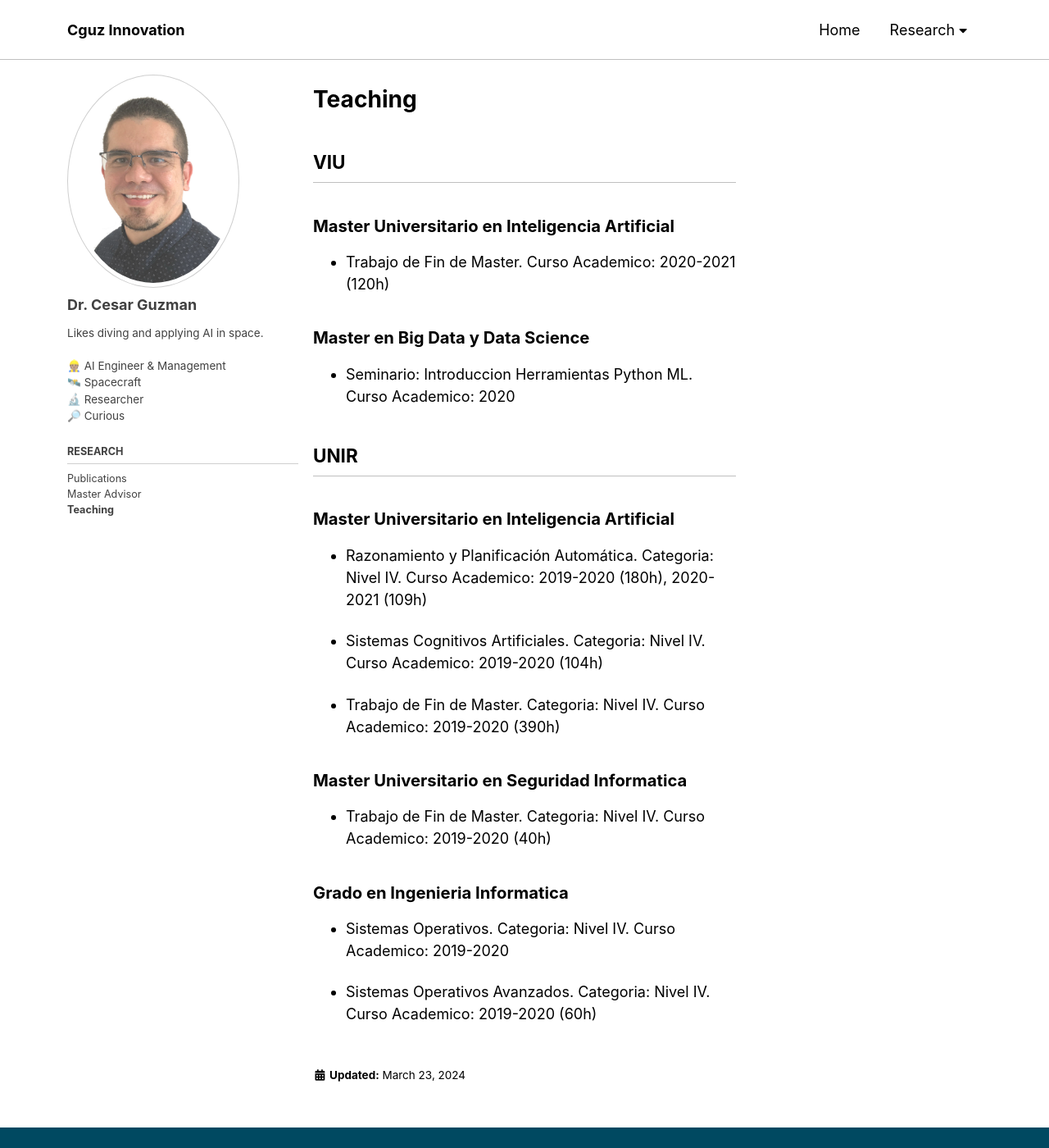
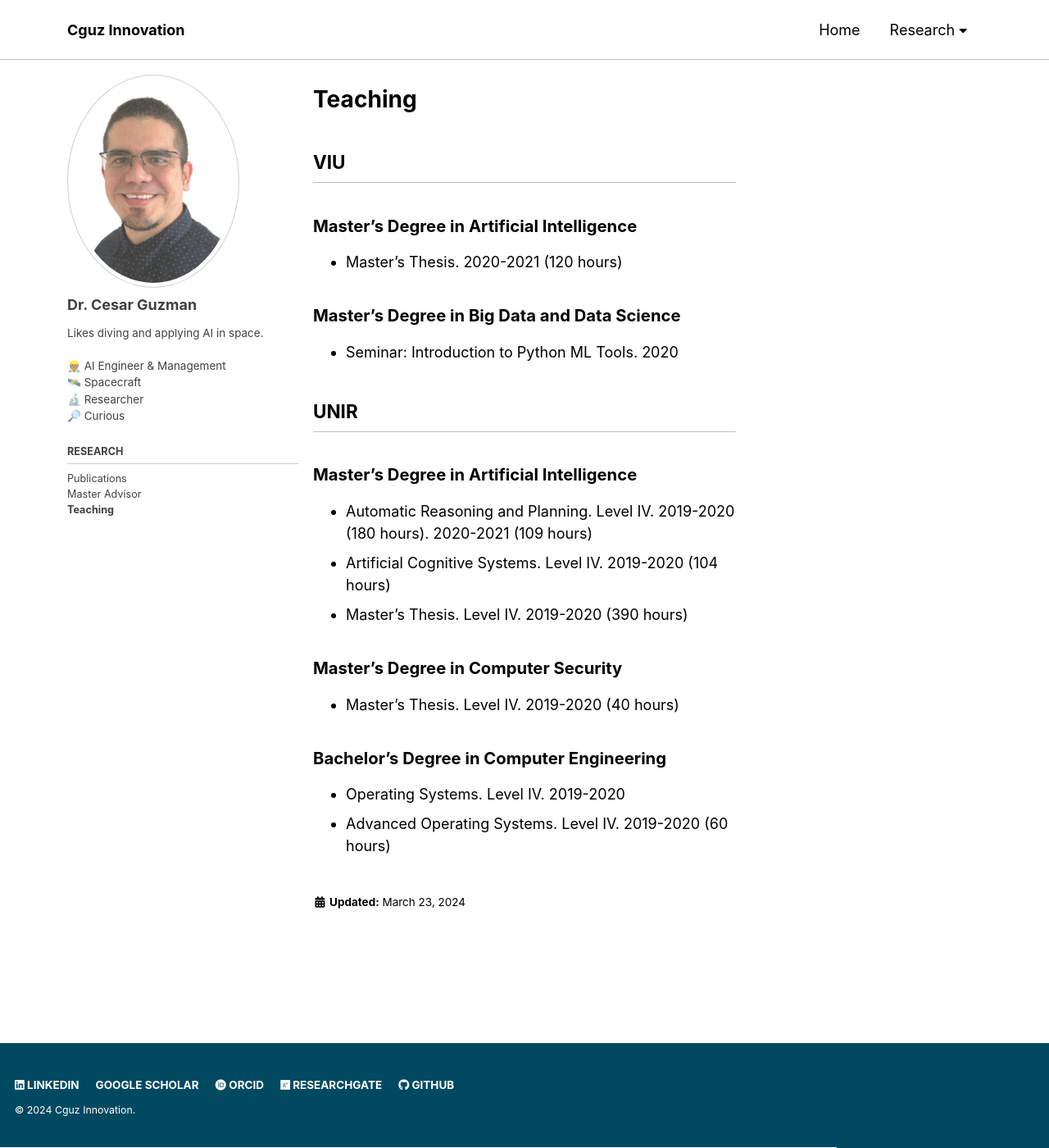
Before and after one commit to cguz/cguz.github.io, a Jekyll site: the page built from site/research/teaching.md, in a window 1280 px wide and 1400 px high. Shown: the whole window at 82% size. Built offline with Jekyll 4.4.1, drawn with Linux system fonts in a browser that asks for light colours; cached includes are drawn as plain includes.

```diff
--- a/site/index.markdown
+++ b/site/index.markdown
@@ -13,7 +13,7 @@
 
 My mother tongues are Rust, Java and Python, but I also speak C/C++, PDDL, between other languages. Most recently, I worked remotely as a Senior AI and Software Engineer.
 
-With over 18 years of professional experience I've tackled fascinating challenges in computer science, software, and system engineering.  Here are some highlights (check out my full [my portfolio](/portfolio/) for more):
+With over 18 years of professional experience I've tackled fascinating challenges in computer science, software, and system engineering.  Here are some highlights (check out my full [my portfolio] for more):
 
 - I use AI to solve complex problems in the space sector, utilizing Model-Based Systems Engineering (MBSE) approaches. I even led projects like the SaaSy ML for OPS-SAT and currently manage the technical aspects of a cool ESA Planning System.
 - I research and deploy cutting-edge AI solutions for spacecraft, like reducing image noise by a whopping 98% for OPS-SAT using Generative Adversarial Networks (GANs).
--- a/site/research/teaching.md
+++ b/site/research/teaching.md
@@ -14,30 +14,27 @@
 
 ## VIU
 
-### Master Universitario en Inteligencia Artificial
+### Master's Degree in Artificial Intelligence
 
-- Trabajo de Fin de Master. Curso Academico: 2020-2021 (120h)
+- Master's Thesis. 2020-2021 (120 hours)
 
-### Master en Big Data y Data Science
+### Master's Degree in Big Data and Data Science
 
-- Seminario: Introduccion Herramientas Python ML. Curso Academico: 2020
+- Seminar: Introduction to Python ML Tools. 2020
 
 ## UNIR
 
-### Master Universitario en Inteligencia Artificial
+### Master's Degree in Artificial Intelligence
 
-- Razonamiento y Planificación Automática. Categoria: Nivel IV.  Curso Academico: 2019-2020 (180h), 2020-2021 (109h)
+- Automatic Reasoning and Planning. Level IV. 2019-2020 (180 hours). 2020-2021 (109 hours)
+- Artificial Cognitive Systems. Level IV. 2019-2020 (104 hours)
+- Master's Thesis. Level IV. 2019-2020 (390 hours)
 
-- Sistemas Cognitivos Artificiales. Categoria: Nivel IV. Curso Academico: 2019-2020 (104h)
+### Master's Degree in Computer Security
 
-- Trabajo de Fin de Master. Categoria: Nivel IV. Curso Academico: 2019-2020 (390h)
+- Master's Thesis. Level IV. 2019-2020 (40 hours)
 
-### Master Universitario en Seguridad Informatica
+### Bachelor's Degree in Computer Engineering
 
-- Trabajo de Fin de Master. Categoria: Nivel IV. Curso Academico: 2019-2020 (40h)
-
-### Grado en Ingenieria Informatica
-
-- Sistemas Operativos. Categoria: Nivel IV. Curso Academico: 2019-2020
-
-- Sistemas Operativos Avanzados. Categoria: Nivel IV. Curso Academico: 2019-2020 (60h)
+- Operating Systems. Level IV. 2019-2020
+- Advanced Operating Systems. Level IV. 2019-2020 (60 hours)
```
Also changed, not shown: site/_posts/rust_trait.md (added, +71 -0 lines), site/Gemfile.lock, 9 other files.
